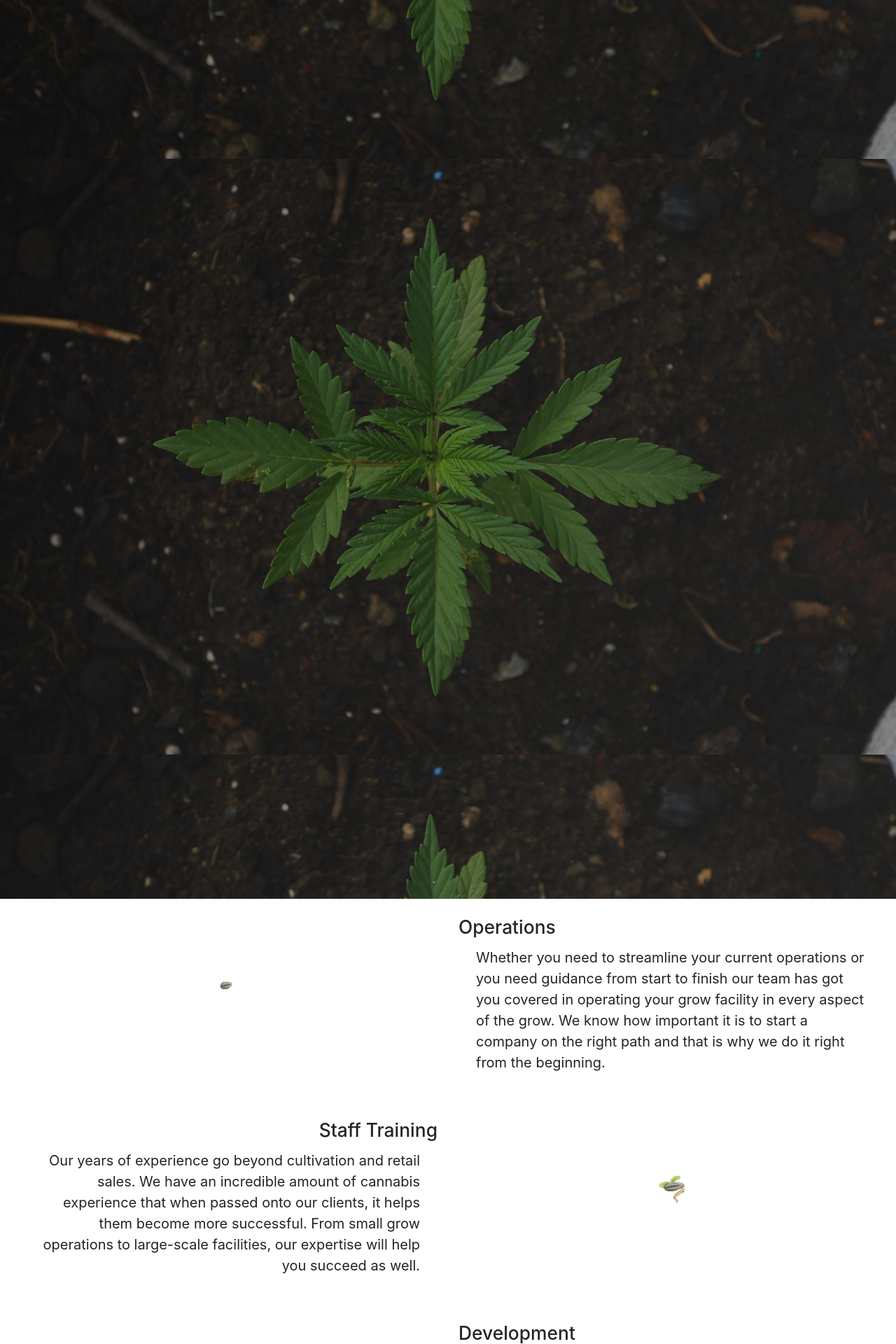
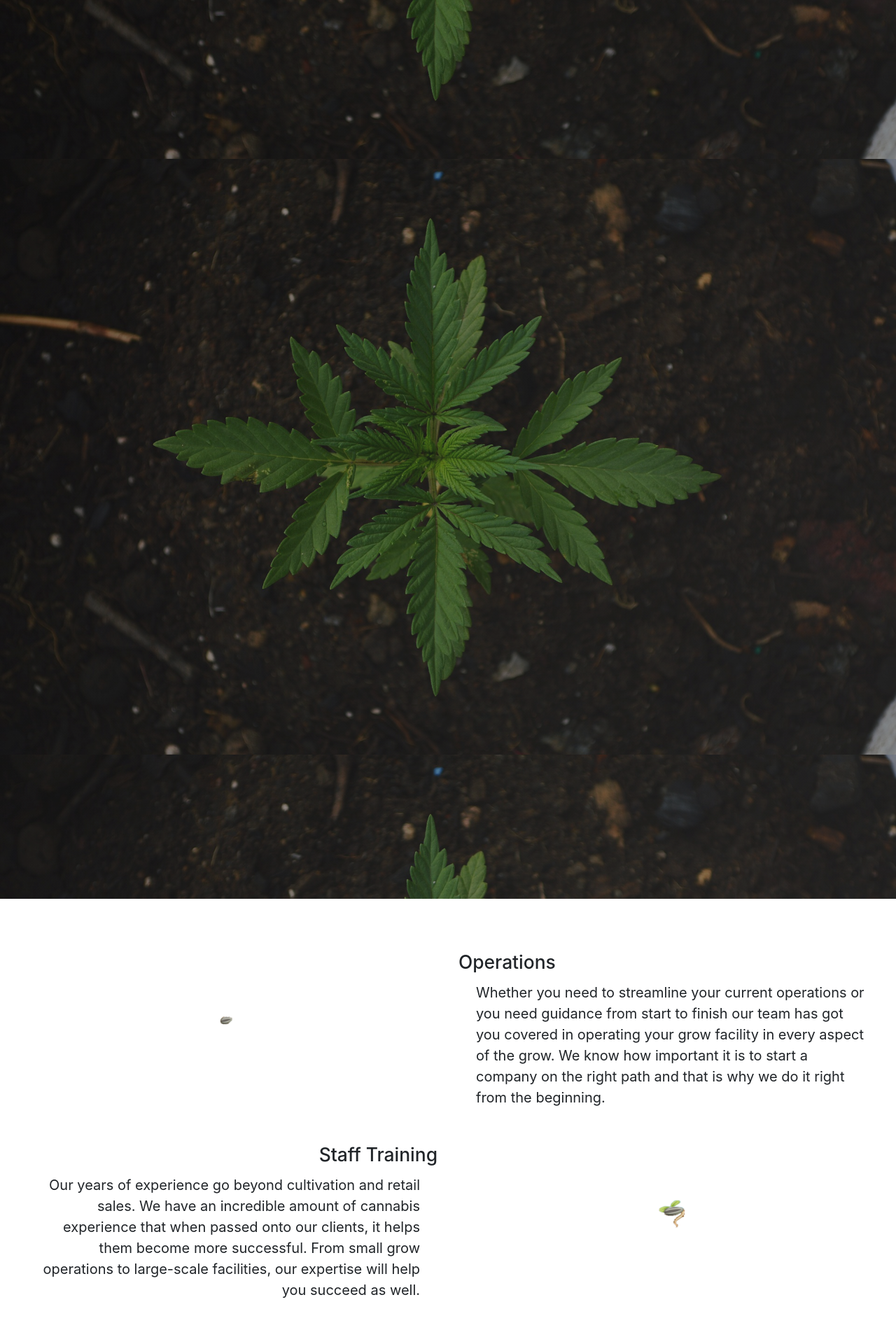
Before and after one commit to ggconsulting/ggconsulting.github.io, a Jekyll site: the page built from index.md, in a window 1280 px wide. Shown: the part 2317-4237 px from the top of the page at 70% size. Built offline with Jekyll 4.4.1, drawn with Linux system fonts in a browser that asks for light colours; nearby versions of some CDN libraries; some of the changed text lies outside the part shown.

Commit message:
Add files via upload

```diff
--- a/_layouts/home.html
+++ b/_layouts/home.html
@@ -10,7 +10,7 @@
           </div>
 </div><!-- /full-width-img -->
 
-    <div class="row" style="padding-top:25px">
+    <div class="row" style="padding-top:75px">
         <div class="col-12 col-sm-6">
 
   <div><img src="{{ "/assets/img/seed-icon.png" | relative_url }}" class="img-icon"></div>
@@ -28,7 +28,7 @@
         </div><!-- /col-6 -->
 </div><!-- /row -->
 
-     <div class="row" style="padding-top:25px">
+     <div class="row" style="padding-top:10px">
       <div class="col-12 col-sm-6 order-2 order-sm-1">
 
           <div>
@@ -85,7 +85,7 @@
 
         </div><!-- /col-6 -->
 
-      <div class="col-12 col-sm-6">
+      <div class="col-12 col-sm-6" style="padding-top:25px">
 
           <div>
     <h5 class="card-title text-left">Why Us?</h5>
@@ -128,7 +128,7 @@
     </div>
 
 
-    <div class="row row-adjust">
+    <div class="row">
       <div class="col-12 col-sm-6">
        <article class="blog-preview-box">
         {% for post in site.posts limit:5  %}
@@ -136,10 +136,15 @@
 
          <div class="blog-preview-item">
 		  <h4 class="blog-preview-title"><a class="post-link" href="{{ post.url | relative_url }}">{{ post.title | escape }}</a></h4>
-          <div class="blog-preview-date"><span class="post-meta">{{ post.date | date: date_format }}</span></div>
+          <div class="blog-preview-date">
+              <span class="post-meta">{{ post.date | date: date_format }}</span>
+             </div>
               <div class="blog-preview-excerpt">
                {{ post.excerpt }}
               </div>
+             <div class="btn btn-success">
+              <a href="{{ post.url | relative_url }}">Read More</a>
+             </div>
           </div><!-- .blog-preview-item -->
 
  {% endfor %}
```
